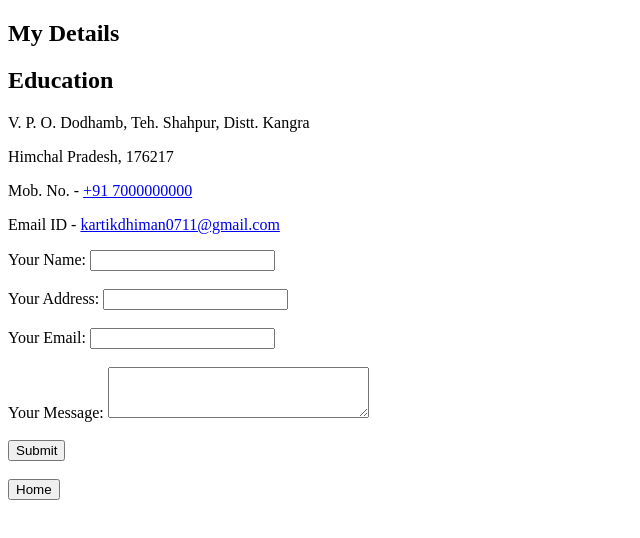
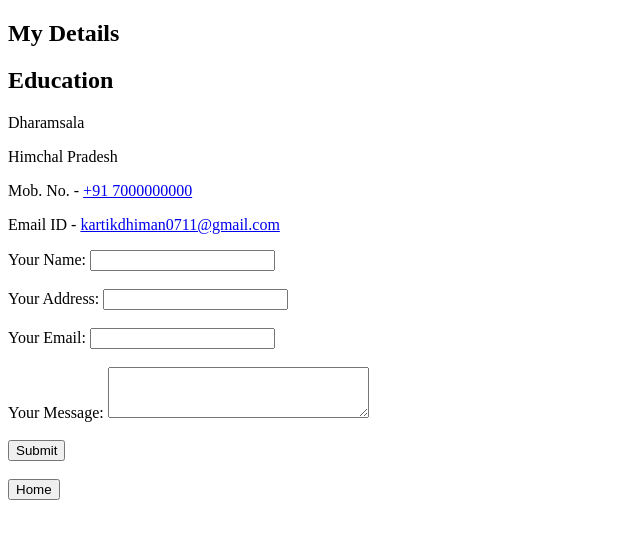
Before and after one commit to kartikdhiman0711/cv, a plain HTML site: page contact.html in a window 1280 px wide. Shown: the whole page, without its empty margins (0-640 px from the left). Drawn offline with Linux system fonts and the light colour scheme.

Commit message:
contact.html

```diff
--- a/contact.html
+++ b/contact.html
@@ -8,8 +8,8 @@
 <body>
     <h2>My Details</h2>
     <h2>Education</h2>
-        <p>V. P. O. Dodhamb, Teh. Shahpur, Distt. Kangra</p>
-        <p>Himchal Pradesh, 176217</p>
+        <p>Dharamsala</p>
+        <p>Himchal Pradesh</p>
         <p>Mob. No. - <a href="tel:+91 7000000000">+91 7000000000</a></p>
         <p>Email ID - <a href="mailto:kartikdhiman0711@gmail.com">kartikdhiman0711@gmail.com</a></p>
         <form action="mailto:kartikdhiman0711@gmail.com" method="post" enctype="text/plain">
```
